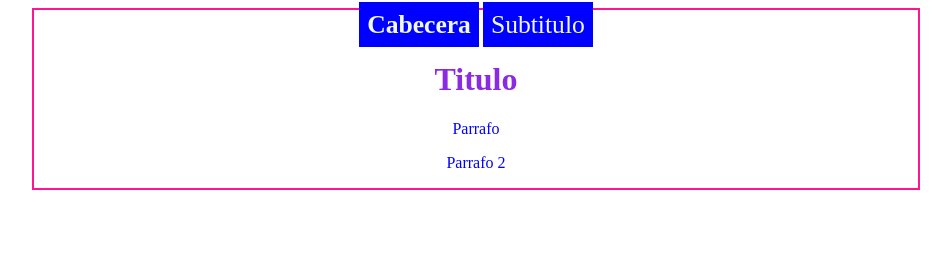
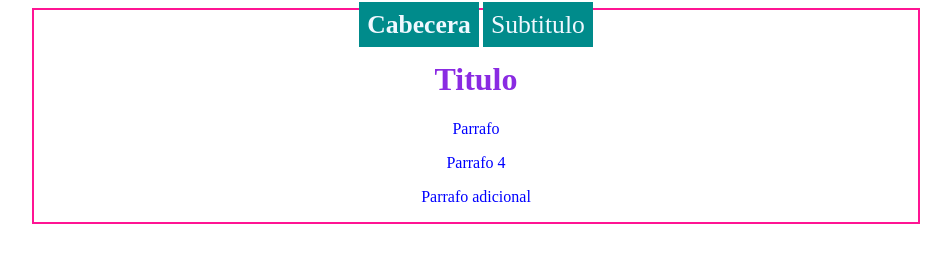
Before and after one commit to shirleynaranjo/practica-git, a plain HTML site: page index.html in a window 1280 px wide. Shown: the whole page, without its empty margins (164-1115 px from the left). Drawn offline with Linux system fonts and the light colour scheme.

Commit message:
Cambios en la cabecera, agregar parrafo adicional

```diff
--- a/css/style.css
+++ b/css/style.css
@@ -9,7 +9,7 @@ html {
 }
 
 strong, span {
-	background: blue;
+	background: darkcyan;
 	color: aliceblue;
 	margin: 0;
 	padding: 0.5rem;
--- a/index.html
+++ b/index.html
@@ -12,7 +12,8 @@
 		<span>Subtitulo</span>
 		<h1>Titulo</h1>
 		<p>Parrafo</p>
-		<p>Parrafo 2</p>
+		<p>Parrafo 4</p>
+		<p>Parrafo adicional</p>
 	</main>
 </body>
 </html>
```
